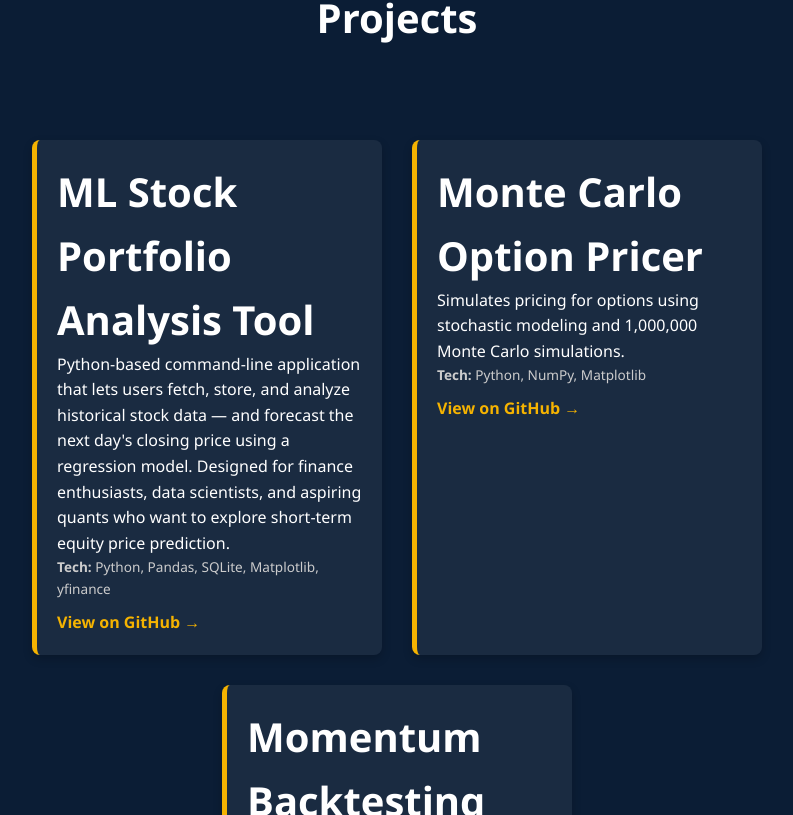
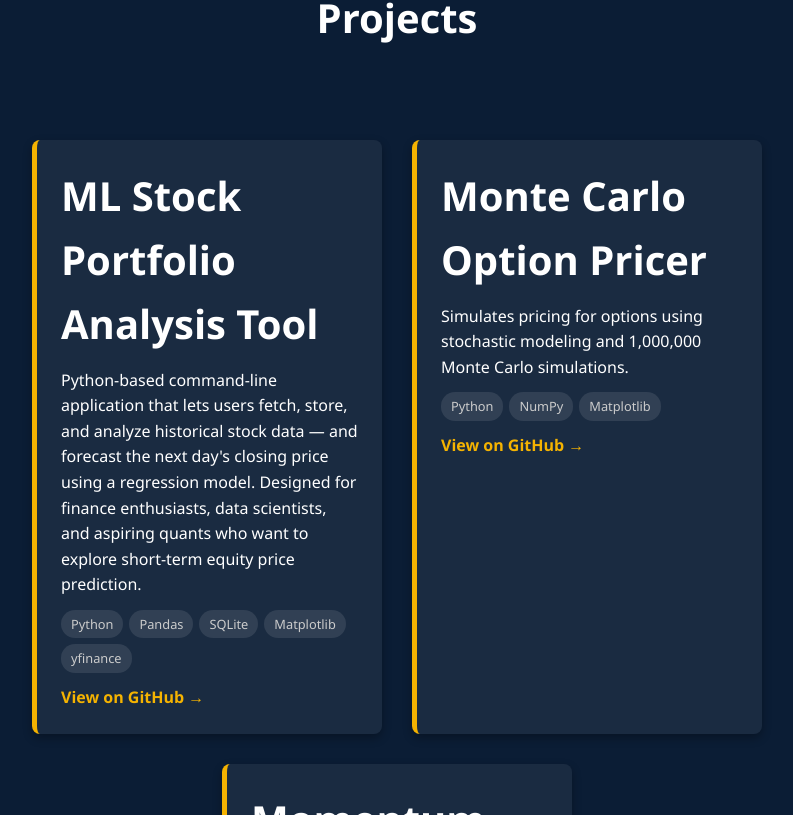
Before and after one commit to aarush-modi/aarush-portfolio, a React (Vite) app: page / in a window 1280 px wide. Shown: the part 1745-2560 px from the top of the page, without its empty margins (243-1036 px from the left). Built offline with nearby package versions, Linux system fonts and the light colour scheme; the HTML template or start-up script is replaced by a standard one.

Commit message:
Added physics and animations to project cards

```diff
--- a/src/components/Projects.jsx
+++ b/src/components/Projects.jsx
@@ -1,7 +1,90 @@
-import React, { useEffect } from 'react';
+import React, { useEffect, useRef } from 'react';
 import AOS from 'aos';
 import 'aos/dist/aos.css';
 import { projects } from '../data';
+
+const ProjectCard = ({ project, delay }) => {
+  const cardRef = useRef(null);
+
+  const handleMouseMove = (e) => {
+    const card = cardRef.current;
+    const rect = card.getBoundingClientRect();
+    const x = e.clientX - rect.left;
+    const y = e.clientY - rect.top;
+    const centerX = rect.width / 2;
+    const centerY = rect.height / 2;
+    const rotateX = ((y - centerY) / centerY) * -8;
+    const rotateY = ((x - centerX) / centerX) * 8;
+
+    card.style.transform = `perspective(600px) rotateX(${rotateX}deg) rotateY(${rotateY}deg) scale(1.03)`;
+  };
+
+  const handleMouseLeave = () => {
+    cardRef.current.style.transform = 'perspective(600px) rotateX(0deg) rotateY(0deg) scale(1)';
+  };
+
+  return (
+    <div
+      ref={cardRef}
+      data-aos="fade-up"
+      data-aos-delay={delay}
+      style={{
+        backgroundColor: "var(--card-bg)",
+        padding: "24px",
+        borderRadius: "8px",
+        maxWidth: "350px",
+        minWidth: "280px",
+        textAlign: "left",
+        transition: "transform 0.15s ease-out, box-shadow 0.3s ease",
+        boxShadow: "0 4px 10px var(--shadow)",
+        borderLeft: "5px solid var(--accent)",
+        transformStyle: "preserve-3d",
+      }}
+      onMouseMove={handleMouseMove}
+      onMouseLeave={handleMouseLeave}
+    >
+      <h3>{project.title}</h3>
+      <p style={{ margin: "12px 0" }}>{project.desc}</p>
+      <div style={{ display: "flex", flexWrap: "wrap", gap: "6px", marginBottom: "12px" }}>
+        {project.tech.map((t) => (
+          <span
+            key={t}
+            style={{
+              backgroundColor: "var(--card-bg-hover)",
+              padding: "4px 10px",
+              borderRadius: "14px",
+              fontSize: "0.8rem",
+              color: "var(--text-muted)",
+              transition: "background-color 0.2s, color 0.2s",
+            }}
+            onMouseEnter={e => {
+              e.currentTarget.style.backgroundColor = "var(--accent)";
+              e.currentTarget.style.color = "var(--bg)";
+            }}
+            onMouseLeave={e => {
+              e.currentTarget.style.backgroundColor = "var(--card-bg-hover)";
+              e.currentTarget.style.color = "var(--text-muted)";
+            }}
+          >
+            {t}
+          </span>
+        ))}
+      </div>
+      <a href={project.link} target="_blank" rel="noreferrer" style={{
+        color: "var(--accent)",
+        display: "inline-block",
+        fontWeight: "bold",
+        textDecoration: "none",
+        transition: "letter-spacing 0.3s",
+      }}
+        onMouseEnter={e => e.currentTarget.style.letterSpacing = "1px"}
+        onMouseLeave={e => e.currentTarget.style.letterSpacing = "0px"}
+      >
+        View on GitHub →
+      </a>
+    </div>
+  );
+};
 
 const Projects = () => {
   useEffect(() => {
@@ -22,37 +105,7 @@ const Projects = () => {
         marginRight: "auto"
       }}>
         {projects.map((p, i) => (
-          <div
-            key={i}
-            data-aos="fade-up"
-            style={{
-              backgroundColor: "#ffffff10",
-              padding: "20px",
-              borderRadius: "8px",
-              maxWidth: "350px",
-              minWidth: "280px",
-              textAlign: "left",
-              transition: "transform 0.3s",
-              boxShadow: "0 4px 10px rgba(0,0,0,0.2)",
-              borderLeft: "5px solid #f5b301"
-            }}
-            onMouseEnter={e => e.currentTarget.style.transform = "scale(1.03)"}
-            onMouseLeave={e => e.currentTarget.style.transform = "scale(1)"}
-          >
-            <h3>{p.title}</h3>
-            <p>{p.desc}</p>
-            <p style={{ fontSize: "0.85rem", color: "#ccc" }}>
-              <strong>Tech:</strong> {p.tech.join(", ")}
-            </p>
-            <a href={p.link} target="_blank" rel="noreferrer" style={{
-              color: "#f5b301",
-              display: "inline-block",
-              marginTop: "10px",
-              fontWeight: "bold"
-            }}>
-              View on GitHub →
-            </a>
-          </div>
+          <ProjectCard key={i} project={p} delay={i * 100} />
         ))}
       </div>
     </section>
--- a/src/index.css
+++ b/src/index.css
@@ -1,3 +1,25 @@
+:root {
+  --bg: #0b1d35;
+  --bg-nav: rgba(11, 29, 53, 0.8);
+  --text: #ffffff;
+  --text-muted: #cccccc;
+  --accent: #f5b301;
+  --card-bg: rgba(255, 255, 255, 0.063);
+  --card-bg-hover: rgba(255, 255, 255, 0.1);
+  --shadow: rgba(0, 0, 0, 0.3);
+}
+
+[data-theme="light"] {
+  --bg: #f5f5f5;
+  --bg-nav: rgba(245, 245, 245, 0.85);
+  --text: #1a1a2e;
+  --text-muted: #555555;
+  --accent: #c99400;
+  --card-bg: rgba(0, 0, 0, 0.05);
+  --card-bg-hover: rgba(0, 0, 0, 0.08);
+  --shadow: rgba(0, 0, 0, 0.1);
+}
+
 * {
   margin: 0;
   padding: 0;
@@ -8,10 +30,11 @@ body {
   margin: 0;
   padding: 0;
   line-height: 1.6;
-  font-size:16px;
+  font-size: 16px;
   font-family: 'Segoe UI', sans-serif;
-  background-color: #0b1d35;
-  color: white;
+  background-color: var(--bg);
+  color: var(--text);
+  transition: background-color 0.3s, color 0.3s;
 }
 
 section {
@@ -23,7 +46,7 @@ section {
 }
 
 a {
-  color: #f5b301;
+  color: var(--accent);
   text-decoration: none;
 }
 
@@ -35,29 +58,29 @@ nav {
   position: fixed;
   top: 0;
   width: 100%;
-  background-color: #0b1d35;
+  background-color: var(--bg-nav);
   display: flex;
   justify-content: space-between;
   align-items: center;
   padding: 1rem 2rem;
   z-index: 999;
-  box-shadow: 0 2px 5px rgba(0,0,0,0.3);
+  box-shadow: 0 2px 5px var(--shadow);
 }
 
 nav a {
   margin: 0 1rem;
-  color: white;
+  color: var(--text);
 }
 
 nav a:hover {
-  color: #f5b301;
+  color: var(--accent);
 }
 
 html, body {
   overflow-x: hidden;
 }
 
-h2{
+h2 {
   padding-bottom: 50px;
   font-size: 50px;
 }
```
